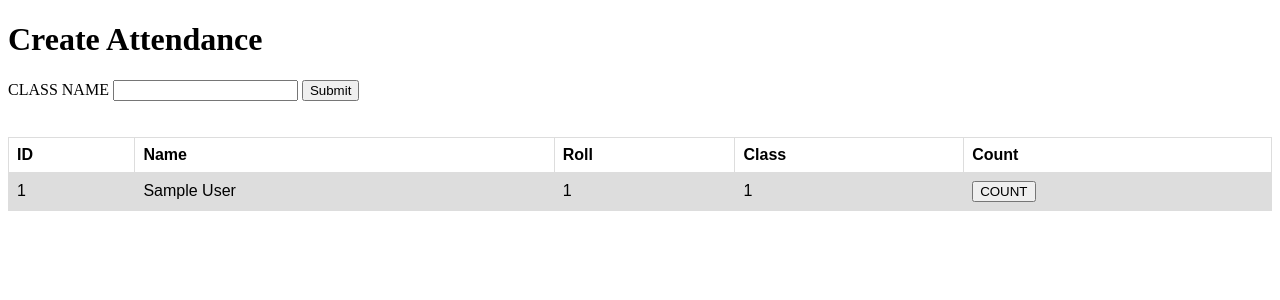
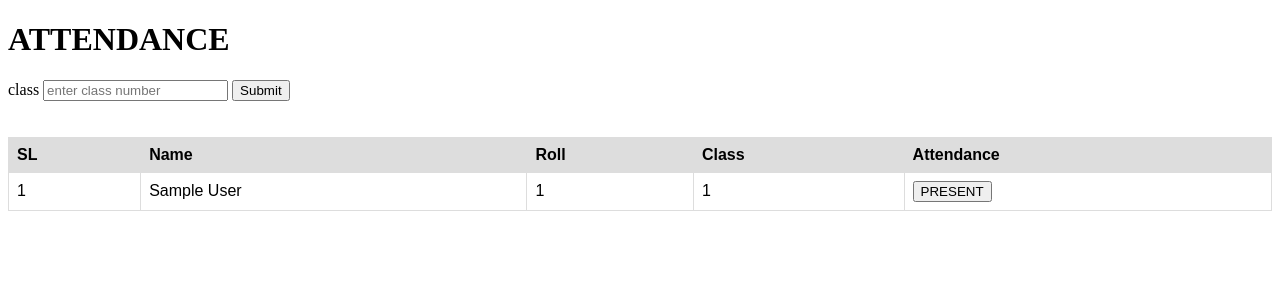
Before and after one commit to siyam04/token-based-auth-system-django, a Django app: template practice_api/templates/attendance_count.html in a window 1280 px wide. Shown: the top 300 px of the page. Run offline with Django 3.2, Linux system fonts and the light colour scheme; the template is opened without the code that fills it: values that come from a table or form of the project are taken from there, others are empty; tables that the repository leaves empty hold one stand-in row (values such as "Sample post"); some libraries are stand-ins or nearby versions.

Commit message:
working on 'count' button

```diff
--- a/practice_api/admin.py
+++ b/practice_api/admin.py
@@ -6,9 +6,11 @@ from .models import Student, Attendance
 @admin.register(Student)
 class StudentAdmin(admin.ModelAdmin):
     list_display = ['id', 'std_name', 'std_roll', 'std_class']
+    list_display_links = ['std_name']
 
 
 @admin.register(Attendance)
 class AttendanceAdmin(admin.ModelAdmin):
     list_display = ['id', 'student', 'date', 'status']
     list_editable = ['status']
+    list_display_links = ['student']
--- a/practice_api/templates/attendance_count.html
+++ b/practice_api/templates/attendance_count.html
@@ -3,9 +3,7 @@
 <head>
     <meta charset="UTF-8">
     <title>Create Attendance</title>
-
-    <script src="https://code.jquery.com/jquery-3.4.1.min.js" integrity="sha256-CSXorXvZcTkaix6Yvo6HppcZGetbYMGWSFlBw8HfCJo=" crossorigin="anonymous"></script>
-
+    <!--CSS-->
     <style>
         table {
             font-family: arial, sans-serif;
@@ -19,51 +17,94 @@
             padding: 8px;
         }
 
-        tr:nth-child(even) {
+        th {
             background-color: #dddddd;
         }
     </style>
+    <!--Vue CDN-->
+    <script src="https://cdn.jsdelivr.net/npm/vue/dist/vue.js"></script>
+    <!--Axios CDN-->
+    <script src="https://cdnjs.cloudflare.com/ajax/libs/axios/0.19.2/axios.js"></script>
 </head>
 
 <body>
     <div class="input">
-        <h1>Create Attendance</h1>
+        <h1>ATTENDANCE</h1>
         <form action="" method="get">
-            <label for="class_number">CLASS NAME</label>
-            <input id="class_number" type="number" name="class_number" min="1">
+            <label for="class_number">class</label>
+            <input id="class_number" type="number" name="class_number" min="1" placeholder="enter class number">
             <input type="submit" value="Submit">
         </form>
     </div>
     <br><br>
 
-    <div>{% include 'messages.html' %}</div>
-
-    <div class="output">
-        <table>
+    <!--VueJs block-->
+    <div id="app">
+        <div class="output">
+            <table>
             <tr>
-                <th>ID</th>
+                <th>SL</th>
                 <th>Name</th>
                 <th>Roll</th>
                 <th>Class</th>
-                <th>Count</th>
+                <th>Attendance</th>
             </tr>
             {% if students %}
+                <div>{% include 'messages.html' %}</div>
+
                 {% for student in students %}
                     <tr>
-                        <td>{{ student.id }}</td>
+                        <td>{{ forloop.counter }}</td>
                         <td>{{ student.std_name }}</td>
                         <td>{{ student.std_roll }}</td>
                         <td>{{ student.std_class }}</td>
                         <td>
-                            <button class="btn_class" type="submit">COUNT</button>
+                            <button class="btn_class" type="submit">PRESENT</button>
+{#                            <button class="btn_class" type="submit" @click="present(student.id)">PRESENT</button>#}
                         </td>
                     </tr>
                 {% endfor %}
             {% endif %}
         </table>
+        </div>
     </div>
+    <!--VueJs block END-->
 
-    <script src="../static/js/main.js"></script>
+    <!--VueJS settings-->
+{#    <script>#}
+{#        var app = new Vue({#}
+{#            el: '#app',#}
+{#            delimiters: ['[[', ']]'],#}
+{#            data: {#}
+{#                message: 'Hello Vue!',#}
+{#                students: [],#}
+{#,#}
+{#            }, //data#}
+{##}
+{#            created() {#}
+{#                axios.get('http://127.0.0.1:8000/api/data')#}
+{#                    .then(response => {#}
+                        {#console.log(response.data.districts)#}
+{#                        this.divisions = response.data.division;#}
+{#                        this.categories = response.data.category#}
+{#                    });#}
+{##}
+{#            },#}
+{#            methods: {#}
+{##}
+{#                present(id) {#}
+{#                    axios.get('http://127.0.0.1:8000/api-drf/attendance/' + 1 + '/' + 2 + '/')#}
+{#                        .then(response => {#}
+{#                            this.student = response.data#}
+{#                        })#}
+{#                },#}
+{##}
+{#            },//methods#}
+{##}
+{#        })//main#}
+{##}
+{#    </script>#}
+    <!--VueJS settings-->
 
 </body>
 </html>
--- a/practice_api/urls.py
+++ b/practice_api/urls.py
@@ -3,7 +3,7 @@ from django.urls import path
 # custom app
 from .views import (
 
-    student_attendance,
+    StudentAttendance,
     attendance_count,
 )
 
@@ -11,7 +11,7 @@ from .views import (
 urlpatterns = [
 
     # attendance create api
-    path('attendance/<int:roll_no>/<int:class_no>/', student_attendance),
+    path('attendance/<int:roll_no>/<int:class_no>/', StudentAttendance.as_view()),
 
     # attendance count
     path('att-count/', attendance_count, name='att-count'),
```
Also changed, not shown: practice_api/serializers.py (added, +9 -0 lines), practice_api/views.py (+41 -20 lines), practice_api/static/css/main.css (added).
